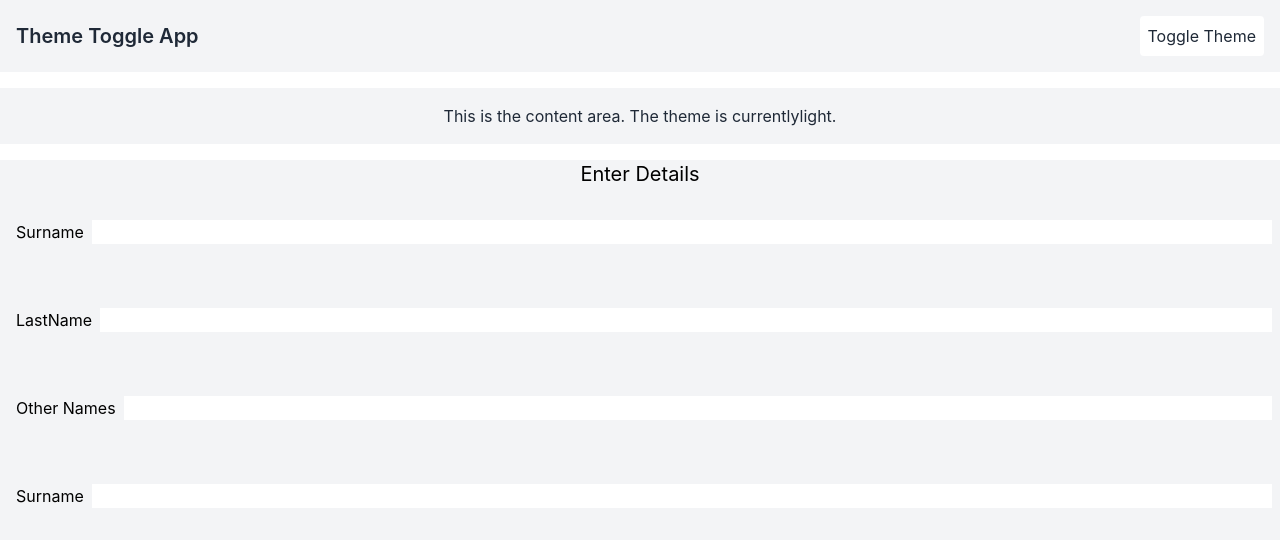
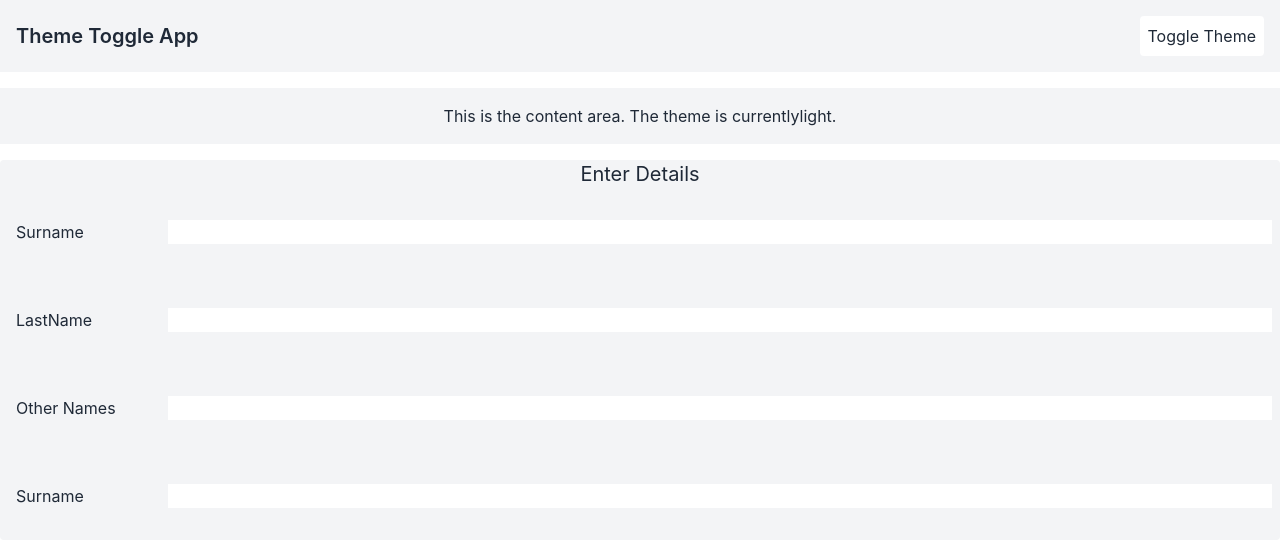
Before and after one commit to Tristverm/react-context-tailwind, a React (Create React App) app: page / in a window 1280 px wide. Shown: the top 542 px of the page. Built offline with nearby package versions, Linux system fonts and the light colour scheme.

Commit message:
minor chnages on form

```diff
--- a/src/components/Form.js
+++ b/src/components/Form.js
@@ -1,27 +1,33 @@
-import React from "react";
+import React, { useContext } from "react";
+import { themeContext } from "../contexts/ThemeProvider";
 
 function Form() {
+  let { darkMode } = useContext(themeContext);
   return (
     <div className="container mx-auto mt-4 flex flex-row justify-center items-center">
-      <form className="bg-gray-100 flex-1 flex flex-col justify-center ">
+      <form
+        className={`${
+          darkMode ? "bg-gray-900 text-white" : "bg-gray-100 text-gray-800"
+        } flex-1 flex flex-col justify-center rounded `}
+      >
         <legend className="text-bold text-xl text-center ">
           Enter Details
         </legend>
         <div className="flex flex-row  my-8 ml-4">
-          <label>Surname</label>
-          <input className="flex-1 mx-2" />
+          <label className="w-36">Surname</label>
+          <input className="flex-1 mx-2 outline-none" />
         </div>
         <div className="flex flex-row my-8 self-left ml-4">
-          <label>LastName</label>
-          <input className="flex-1 mx-2" />
+          <label className="w-36">LastName</label>
+          <input className="flex-1 mx-2 outline-none " />
         </div>
         <div className="flex flex-row  my-8 self-left ml-4">
-          <label>Other Names</label>
-          <input className="flex-1 mx-2 w-8"  />
+          <label className="w-36">Other Names</label>
+          <input className="flex-1 mx-2 w-8 outline-none" />
         </div>
         <div className="flex flex-row  my-8 self-left ml-4">
-          <label>Surname</label>
-          <input className="flex-1 mx-2" />
+          <label className="w-36">Surname</label>
+          <input className="flex-1 mx-2 pl-4 outline-none placeholder:text-black text-black" />
         </div>
       </form>
     </div>
```
